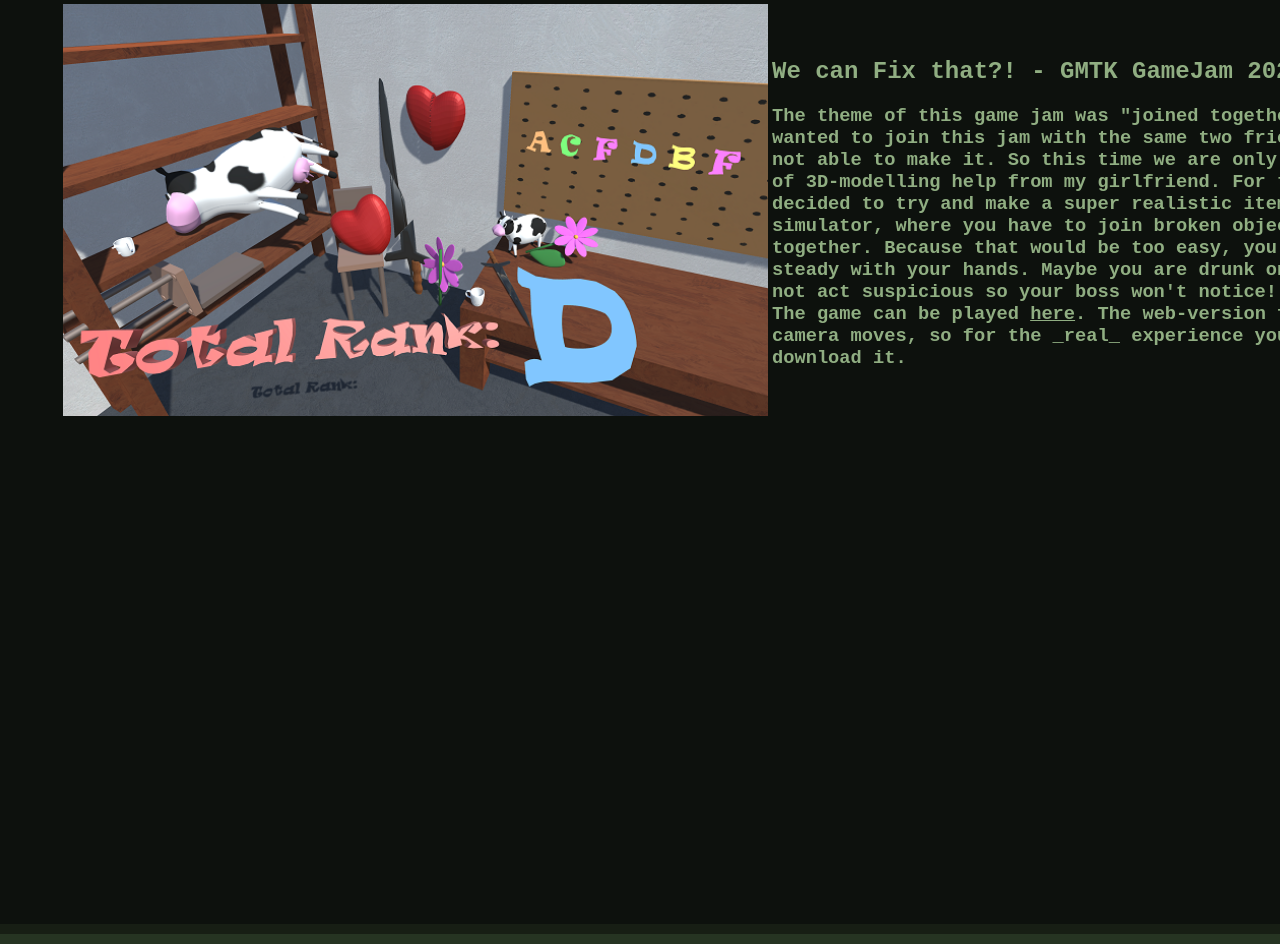
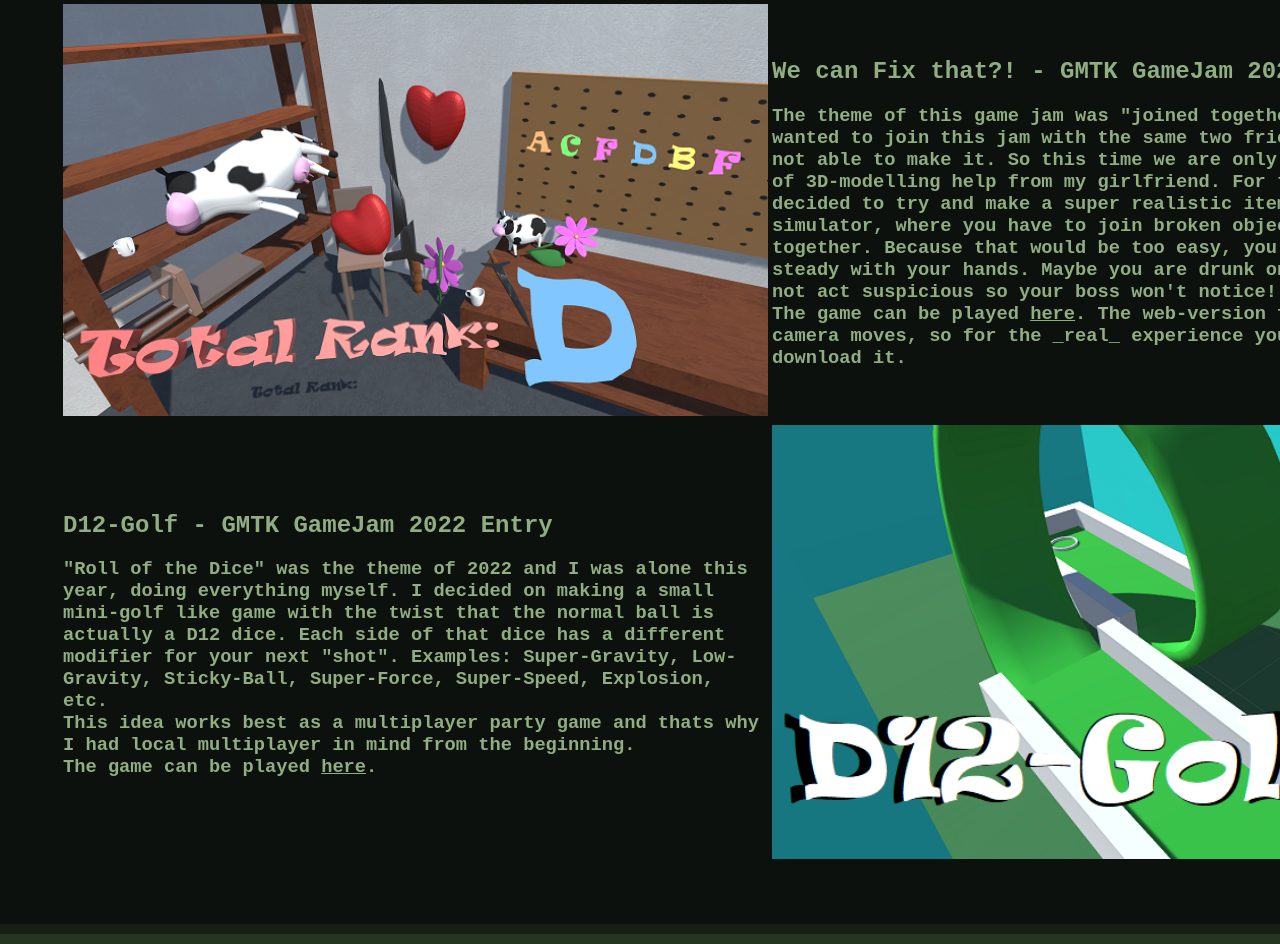
Before and after one commit to CaptainTimberTim/IfOnASummersNightAProgrammer, a plain HTML site: page project_hobby_GameJams.html in a window 1280 px wide. Shown: the part 1581-2525 px from the top of the page. Drawn offline with Linux system fonts and the light colour scheme.

Commit message:
Added new game-jam entry from GMTK 2022

```diff
--- a/project_hobby_GameJams.html
+++ b/project_hobby_GameJams.html
@@ -50,6 +50,15 @@
 The game can be played <a href="https://captaintimbertim.itch.io/we-can-fix-that">here</a>. The web-version flickers when the camera moves, so for the _real_ experience you may want to download it.</h3></td>
 				</tr>
 
+				<tr>
+					<td><h2>D12-Golf - GMTK GameJam 2022 Entry</h2>
+					<h3> "Roll of the Dice" was the theme of 2022 and I was alone this year, doing everything myself. I decided on making a small mini-golf like game with the twist that the normal ball is actually a D12 dice. Each side of that dice has a different modifier for your next "shot". Examples: Super-Gravity, Low-Gravity, Sticky-Ball, Super-Force, Super-Speed, Explosion, etc.<br>
+                    This idea works best as a multiplayer party game and thats why I had local multiplayer in mind from the beginning.
+					<br>
+The game can be played <a href="https://captaintimbertim.itch.io/d12-golf">here</a>.</h3></td>
+					<td><img src="Media/Images/Cover.png" width="705"></td>
+				</tr>
+
 				</table>
 			</div>
 		</div>
```
Also changed, not shown: Media/Images/Cover.png (added).
